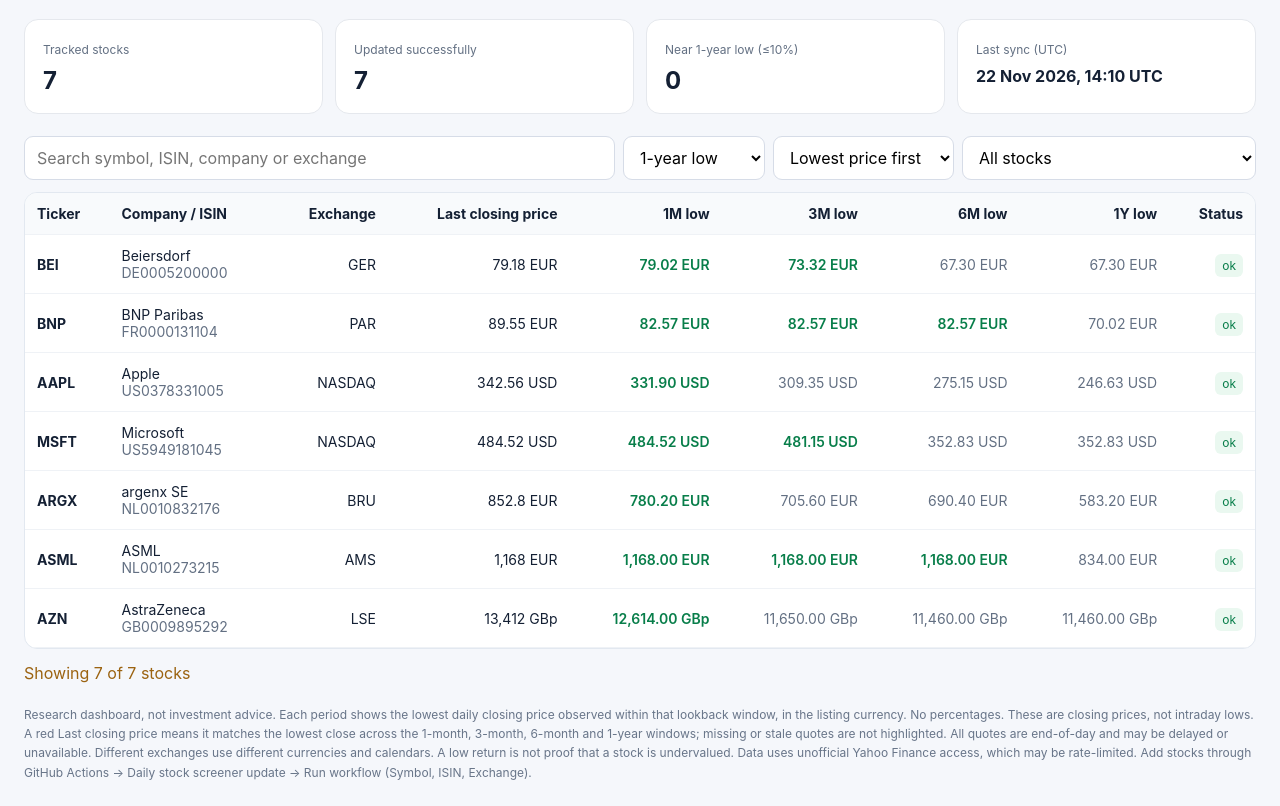
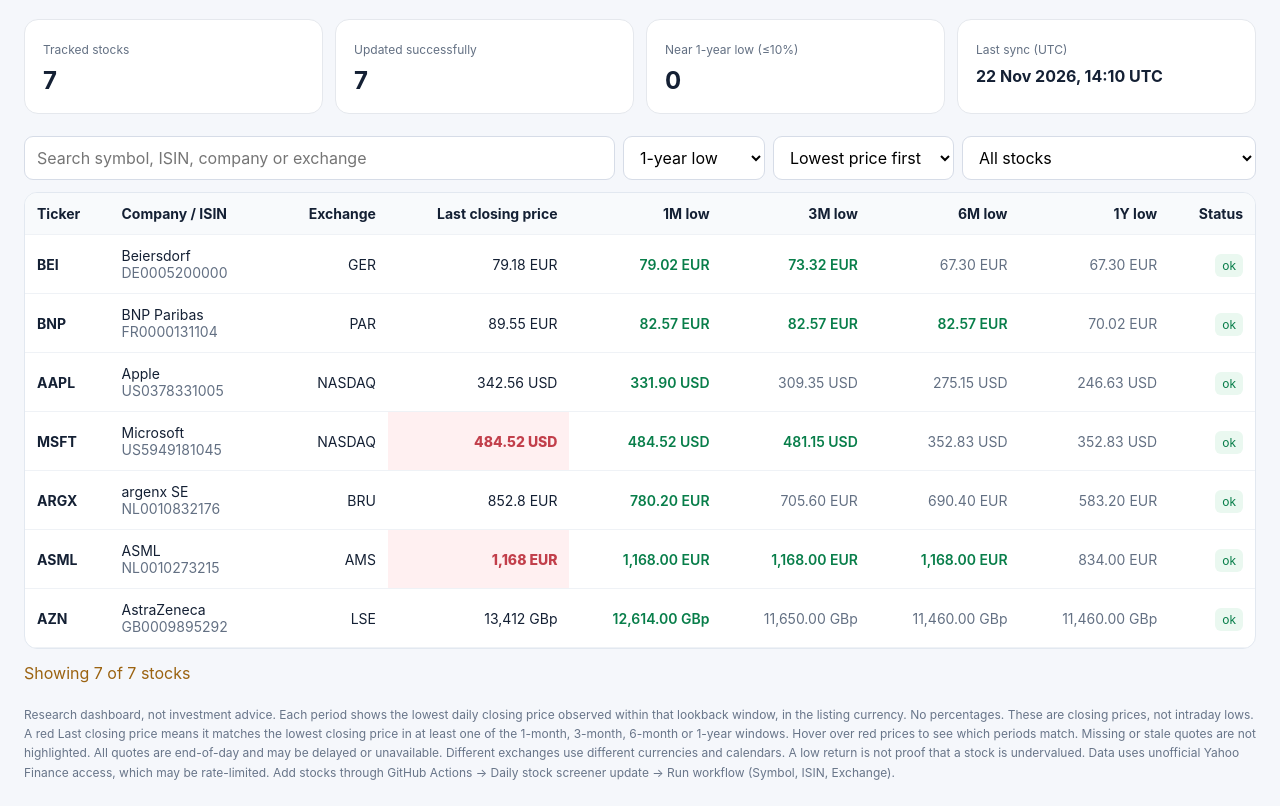
Before and after one commit to JayatiJaiswal/stock-market-screener, a plain HTML site: page docs/index.html in a window 1280 px wide. Shown: the part 115-921 px from the top of the page. Drawn offline with Linux system fonts and the light colour scheme.

Commit message:
Show red closing prices when matching any period low, with matching-period tooltip

```diff
--- a/docs/index.html
+++ b/docs/index.html
@@ -32,19 +32,20 @@ a{color:#265cb5}
 <select id="filter"><option value="all">All stocks</option><option value="near">Within 10% of period low</option><option value="far">More than 10% above period low</option><option value="missing">Missing/stale data</option></select></div>
 <div class="tablewrap"><table><thead><tr><th data-key="symbol">Ticker</th><th data-key="name">Company / ISIN</th><th data-key="exchange">Exchange</th><th data-key="price">Last closing price</th><th data-key="1m">1M low</th><th data-key="3m">3M low</th><th data-key="6m">6M low</th><th data-key="1y">1Y low</th><th>Status</th></tr></thead><tbody id="rows"></tbody></table></div>
 <div id="message"></div>
-<footer>Research dashboard, not investment advice. Each period shows the lowest daily closing price observed within that lookback window, in the listing currency. No percentages. These are closing prices, not intraday lows. A red Last closing price means it matches the lowest close across the 1-month, 3-month, 6-month and 1-year windows; missing or stale quotes are not highlighted. All quotes are end-of-day and may be delayed or unavailable. Different exchanges use different currencies and calendars. A low return is not proof that a stock is undervalued. Data uses unofficial Yahoo Finance access, which may be rate-limited. Add stocks through GitHub Actions → Daily stock screener update → Run workflow (Symbol, ISIN, Exchange).</footer>
+<footer>Research dashboard, not investment advice. Each period shows the lowest daily closing price observed within that lookback window, in the listing currency. No percentages. These are closing prices, not intraday lows. A red Last closing price means it matches the lowest closing price in at least one of the 1-month, 3-month, 6-month or 1-year windows. Hover over red prices to see which periods match. Missing or stale quotes are not highlighted. All quotes are end-of-day and may be delayed or unavailable. Different exchanges use different currencies and calendars. A low return is not proof that a stock is undervalued. Data uses unofficial Yahoo Finance access, which may be rate-limited. Add stocks through GitHub Actions → Daily stock screener update → Run workflow (Symbol, ISIN, Exchange).</footer>
 <script>
 let stocks=[],key='1y',ascending=true;const el=x=>document.getElementById(x);
 const safe=x=>String(x??'').replace(/[&<>"']/g,c=>({'&':'&amp;','<':'&lt;','>':'&gt;','"':'&quot;',"'":'&#39;'}[c]));
 const value=(r,k)=>['1m','3m','6m','1y'].includes(k)?r.lows?.[k]:r[k];
-const atLongTermLow=r=>r.status==='ok'&&Number.isFinite(r.price)&&['1m','3m','6m','1y'].every(k=>Number.isFinite(r.lows?.[k])&&r.price<=r.lows[k]+0.0001);
+const matchingLows=r=>r.status!=='ok'||!Number.isFinite(r.price)?[]:['1m','3m','6m','1y'].filter(k=>Number.isFinite(r.lows?.[k])&&Math.abs(r.price-r.lows[k])<=Math.max(0.0001,Math.abs(r.price)*0.0000001));
+const atLongTermLow=r=>matchingLows(r).length>0;
 const money=(n,c)=>n==null?'—':Number(n).toLocaleString(undefined,{minimumFractionDigits:2,maximumFractionDigits:4})+' '+safe(c||'');
 function render(){
 let term=el('search').value.trim().toLowerCase(), period=el('period').value, filter=el('filter').value;
 let rows=stocks.filter(r=>[r.symbol,r.isin,r.name,r.exchange,r.provider_symbol].join(' ').toLowerCase().includes(term));
 rows=rows.filter(r=>filter==='all'||(filter==='missing'?r.status!=='ok':filter==='near'?value(r,period)!=null&&r.price!=null&&r.price<=value(r,period)*1.10:value(r,period)!=null&&r.price!=null&&r.price>value(r,period)*1.10));
 rows.sort((a,b)=>{let x=value(a,key),y=value(b,key);if(x==null)return 1;if(y==null)return -1;return (typeof x==='number'&&typeof y==='number'?x-y:String(x).localeCompare(String(y)))*(ascending?1:-1)});
-el('rows').innerHTML=rows.map(r=>'<tr><td><b>'+safe(r.symbol)+'</b></td><td>'+safe(r.name)+'<div class="muted">'+safe(r.isin)+'</div></td><td>'+safe(r.exchange)+'</td><td class="'+(atLongTermLow(r)?'at-multiperiod-low':'')+'" title="'+(atLongTermLow(r)?'Last closing price is at the 1-month, 3-month, 6-month, and 1-year lows':'')+'">'+(r.price==null?'—':safe(Number(r.price).toLocaleString(undefined,{maximumFractionDigits:4}))+' '+safe(r.currency||''))+'</td>'+['1m','3m','6m','1y'].map(k=>'<td class="'+(value(r,k)==null?'muted':r.price!=null&&value(r,k)!=null&&r.price<=value(r,k)*1.10?'positive':'muted')+'">'+money(value(r,k),r.currency)+'</td>').join('')+'<td><span title="'+safe(r.error||'')+'" class="pill '+safe(r.status)+'">'+safe(r.status||'error')+'</span></td></tr>').join('');
+el('rows').innerHTML=rows.map(r=>'<tr><td><b>'+safe(r.symbol)+'</b></td><td>'+safe(r.name)+'<div class="muted">'+safe(r.isin)+'</div></td><td>'+safe(r.exchange)+'</td><td class="'+(atLongTermLow(r)?'at-multiperiod-low':'')+'" title="'+(atLongTermLow(r)?'Matches lowest closing price for: '+matchingLows(r).join(', '):'')+'">'+(r.price==null?'—':safe(Number(r.price).toLocaleString(undefined,{maximumFractionDigits:4}))+' '+safe(r.currency||''))+'</td>'+['1m','3m','6m','1y'].map(k=>'<td class="'+(value(r,k)==null?'muted':r.price!=null&&value(r,k)!=null&&r.price<=value(r,k)*1.10?'positive':'muted')+'">'+money(value(r,k),r.currency)+'</td>').join('')+'<td><span title="'+safe(r.error||'')+'" class="pill '+safe(r.status)+'">'+safe(r.status||'error')+'</span></td></tr>').join('');
 el('message').textContent='Showing '+rows.length+' of '+stocks.length+' stocks';
 }
 async function refresh(){
```
